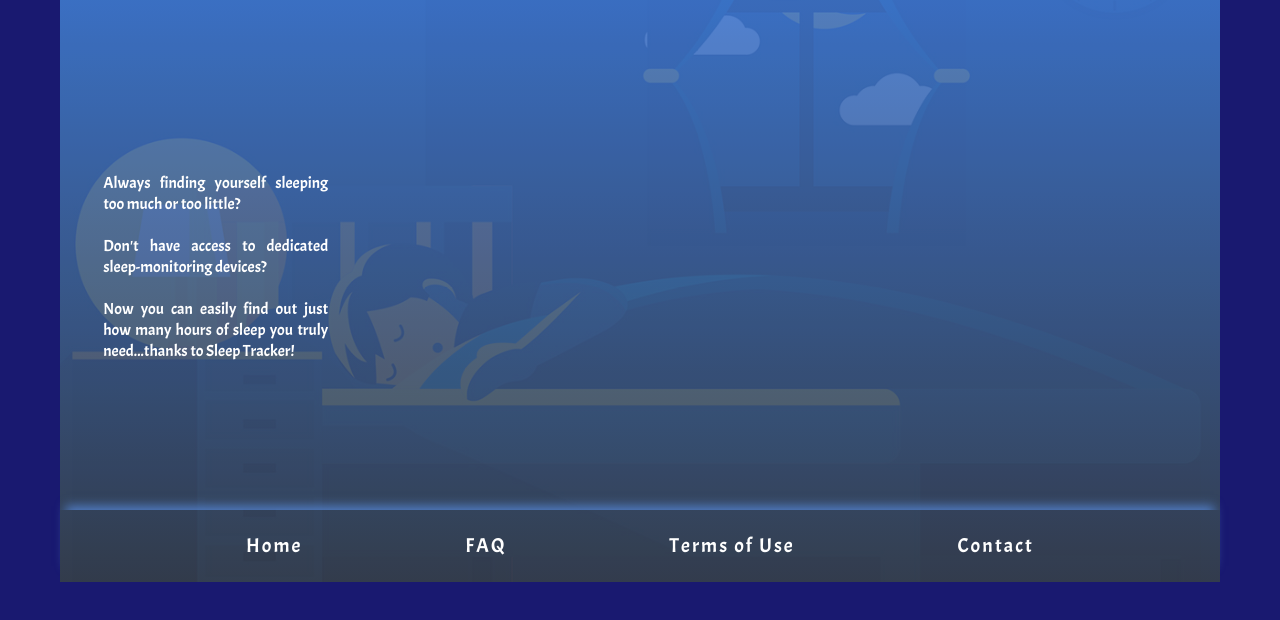
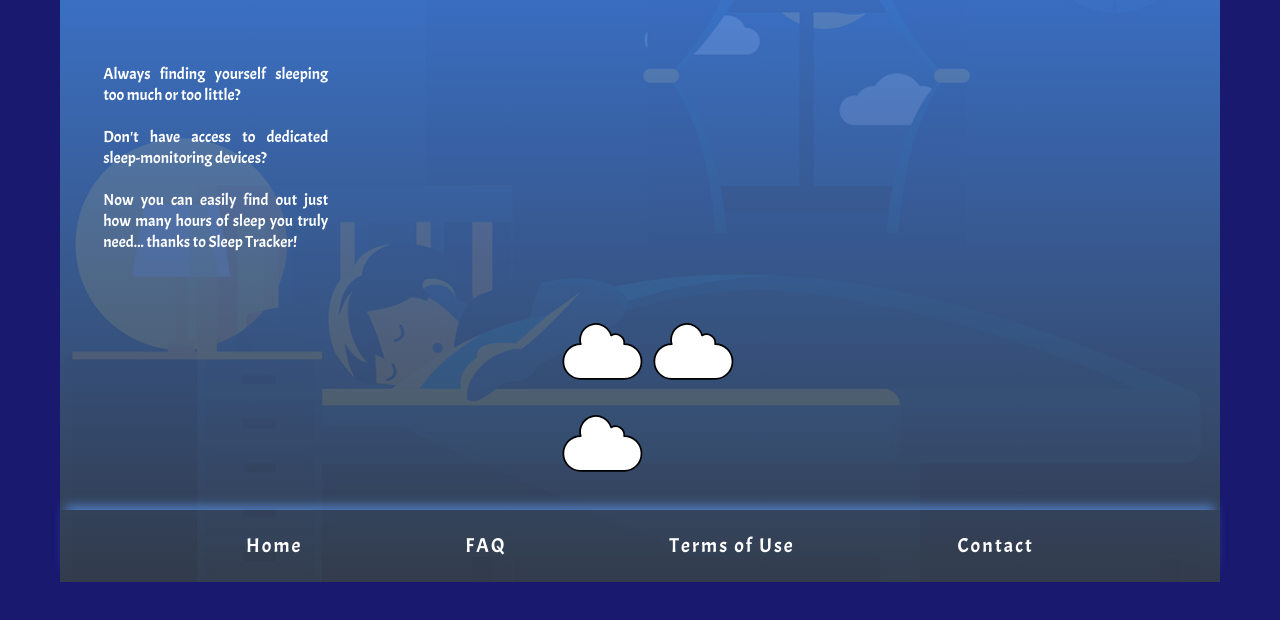
Before and after one commit to atoledo1/Sleeptracker-Marketing-Page, a plain HTML site: page index.html in a window 1280 px wide. Shown: the part 178-798 px from the top of the page. Drawn offline with Linux system fonts and the light colour scheme.

Commit message:
add bubble containers

```diff
--- a/index.html
+++ b/index.html
@@ -43,13 +43,49 @@
           <br />
           <p>
             Now you can easily find out just how many hours of sleep you truly
-            need...thanks to Sleep Tracker!
+            need... thanks to Sleep Tracker!
           </p>
         </div>
       </section>
 
-      <section>
-        <div class="secondcontent"></div>
+      <section class="secondcontent">
+        <div class="bubble">
+          <svg viewBox="0 0 105 105">
+            <path
+              d="M 25,60
+                         a 20,20 1 0,0 0,40
+                         h 50
+                         a 20,20 1 0,0 0,-40
+                         a 10,10 1 0,0 -15,-10
+                         a 15,15 1 0,0 -35,10
+                         z"
+            />
+          </svg>
+
+          <svg viewBox="0 0 105 105">
+            <path
+              d="M 25,60
+                           a 20,20 1 0,0 0,40
+                           h 50
+                           a 20,20 1 0,0 0,-40
+                           a 10,10 1 0,0 -15,-10
+                           a 15,15 1 0,0 -35,10
+                           z"
+            />
+          </svg>
+
+          <svg viewBox="0 0 105 105">
+            <path
+              d="M 25,60
+                           a 20,20 1 0,0 0,40
+                           h 50
+                           a 20,20 1 0,0 0,-40
+                           a 10,10 1 0,0 -15,-10
+                           a 15,15 1 0,0 -35,10
+                           z"
+            />
+          </svg>
+        </div>
       </section>
       <footer>
         <nav>
--- a/less/home-page.less
+++ b/less/home-page.less
@@ -4,6 +4,21 @@
 //   width: 20%;
 //   align-self: center;
 // }
+
+svg {
+  height: 50%;
+  width: 50%;
+}
+path {
+  fill: white;
+  stroke: black;
+  stroke-width: 2;
+  stroke-linejoin: round;
+}
+path:hover {
+  fill: aliceblue;
+  stroke: lightskyblue;
+}
 
 .container {
   height: 100%;
@@ -12,7 +27,7 @@
   align-items: center;
   justify-content: center;
   align-content: space-between;
-}
+
   .firstcontent {
     display: flex;
     flex-direction: column;
@@ -37,11 +52,19 @@
     }
   }
 
-// .secondcontent {
-//   display: flex;
-//   flex-direction: column;
-//   justify-content: space-around;
-//   font-family: "Acme", sans-serif;
-//   align-content: center;
-//   font-size: 2rem;
-// }
+  .secondcontent {
+    display: flex;
+    flex-direction: column;
+    justify-content: center;
+    align-items: center;
+    .bubble {
+      height: 100%;
+      display: flex;
+      flex-wrap: wrap;
+      align-items: center;
+      align-content: space-around;
+      width: 22%;
+      padding-left: 2rem;
+    }
+  }
+}
```
Also changed, not shown: css/index.css. Lines whose indentation alone changed are shown as unchanged.
